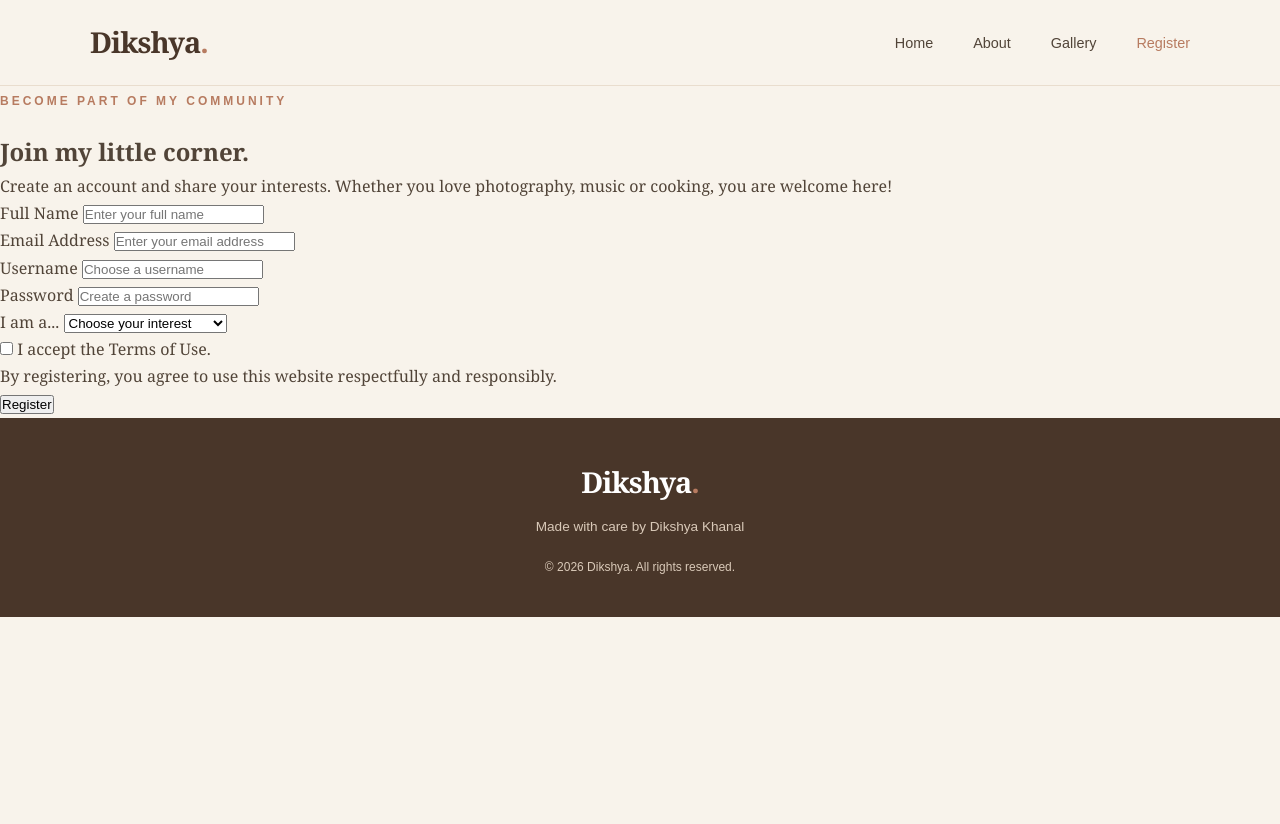
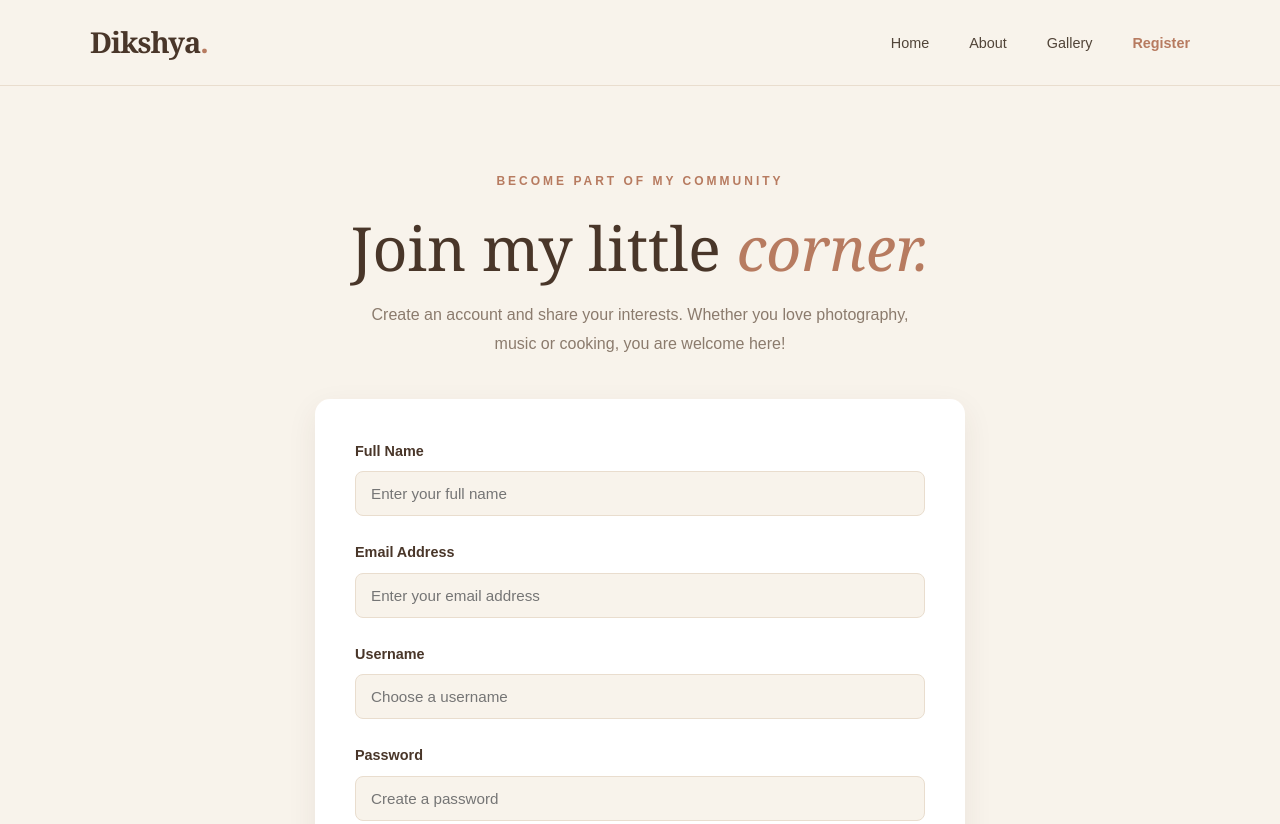
Before and after one commit to dikshhuu/S2-BasicsOfWebDevelopment, a plain HTML site: page a5/register.html in a window 1280 px wide. Shown: the top 824 px of the page. Before the commit the page ends 800 px from the top, so only its background shows below. Drawn offline with Linux system fonts and the light colour scheme.

Commit message:
Update portfolio version and add registration styles
Updated the portfolio version to A5 and added a registration section with styles.

```diff
--- a/a5/style.css
+++ b/a5/style.css
@@ -1,6 +1,8 @@
+
 /*
-    A4 - Creative Personal Portfolio
+    A5 - Creative Personal Portfolio
     Author: Dikshya Khanal
+    Modified by: Dikshya Khanal
     Last modified: 2026-11-15
 */
 
@@ -92,6 +94,10 @@ nav a:not(.logo) {
 nav a:hover,
 nav a.active {
     color: var(--terracotta);
+}
+
+nav a.active {
+    font-weight: bold;
 }
 
 /* ==================================
@@ -430,16 +436,8 @@ footer {
     background-color: var(--beige);
 }
 
-.photo-image img {
-    display: block;
-    width: 100%;
-    height: 100%;
-    object-fit: cover;
-    transition: transform 0.4s ease;
+/* Clickable gallery images */
 
-}
-
-    /* Clickable gallery images */
 .photo-image a {
     display: block;
     width: 100%;
@@ -447,6 +445,13 @@ footer {
     cursor: zoom-in;
 }
 
+.photo-image img {
+    display: block;
+    width: 100%;
+    height: 100%;
+    object-fit: cover;
+    transition: transform 0.4s ease;
+}
 
 .photo-card:hover .photo-image img {
     transform: scale(1.04);
@@ -585,3 +590,187 @@ footer {
         font-size: 0.75rem;
     }
 }
+
+/* ==================================
+   REGISTRATION PAGE
+================================== */
+
+.register-section {
+    background-color: var(--cream);
+    padding: 80px 0 100px;
+    min-height: 700px;
+}
+
+.register-container {
+    width: min(650px, 90%);
+    margin: 0 auto;
+}
+
+.register-heading {
+    text-align: center;
+    margin-bottom: 2.5rem;
+}
+
+.register-heading h1 {
+    font-size: clamp(2.5rem, 5vw, 3.8rem);
+    line-height: 1.2;
+    font-weight: normal;
+    color: var(--dark-brown);
+    margin-bottom: 1rem;
+}
+
+.register-heading h1 span {
+    color: var(--terracotta);
+    font-style: italic;
+}
+
+.register-heading p {
+    max-width: 550px;
+    margin: 0 auto;
+    color: var(--muted);
+    font-family: Arial, sans-serif;
+    line-height: 1.8;
+}
+
+/* Registration form container */
+
+.register-form {
+    background-color: var(--white);
+    padding: 40px;
+    border-radius: 15px;
+    box-shadow: 0 10px 30px rgba(73, 54, 41, 0.08);
+}
+
+/* Form fields */
+
+.form-group {
+    margin-bottom: 1.5rem;
+}
+
+.form-group label {
+    display: block;
+    color: var(--dark-brown);
+    font-family: Arial, sans-serif;
+    font-weight: bold;
+    font-size: 0.9rem;
+    margin-bottom: 0.5rem;
+}
+
+.form-group input,
+.form-group select {
+    display: block;
+    width: 100%;
+    padding: 13px 15px;
+    border: 1px solid var(--beige);
+    border-radius: 8px;
+    background-color: var(--cream);
+    color: var(--text);
+    font-family: Arial, sans-serif;
+    font-size: 0.95rem;
+}
+
+.form-group input:focus,
+.form-group select:focus {
+    outline: none;
+    border-color: var(--terracotta);
+    box-shadow: 0 0 0 3px rgba(183, 123, 96, 0.15);
+}
+
+/* Terms and conditions */
+
+.terms-group {
+    display: flex;
+    align-items: flex-start;
+    gap: 10px;
+    margin: 1.5rem 0 0.5rem;
+}
+
+.terms-group input {
+    width: 17px;
+    height: 17px;
+    margin-top: 4px;
+    accent-color: var(--brown);
+    cursor: pointer;
+    flex-shrink: 0;
+}
+
+.terms-group label {
+    color: var(--text);
+    font-family: Arial, sans-serif;
+    font-size: 0.9rem;
+    cursor: pointer;
+}
+
+.terms-note {
+    color: var(--muted);
+    font-family: Arial, sans-serif;
+    font-size: 0.8rem;
+    line-height: 1.6;
+    margin-bottom: 1.5rem;
+}
+
+/* Register button */
+
+.register-button {
+    display: block;
+    width: 100%;
+    padding: 15px;
+    border: none;
+    border-radius: 30px;
+    background-color: var(--brown);
+    color: var(--white);
+    font-family: Arial, sans-serif;
+    font-size: 1rem;
+    font-weight: bold;
+    cursor: pointer;
+    transition: background-color 0.3s ease,
+                transform 0.3s ease;
+}
+
+.register-button:hover {
+    background-color: var(--terracotta);
+    transform: translateY(-2px);
+}
+
+/* ==================================
+   REGISTRATION MOBILE LAYOUT
+================================== */
+
+@media (max-width: 700px) {
+
+    .register-section {
+        padding: 55px 0 70px;
+    }
+
+    .register-form {
+        padding: 28px 22px;
+    }
+
+    .register-heading {
+        margin-bottom: 2rem;
+    }
+
+    nav ul {
+        flex-wrap: wrap;
+        justify-content: flex-end;
+    }
+}
+
+@media (max-width: 400px) {
+
+    .register-form {
+        padding: 22px 16px;
+    }
+
+    .register-heading h1 {
+        font-size: 2.3rem;
+    }
+
+    nav ul {
+        gap: 0.5rem;
+    }
+
+    nav a:not(.logo) {
+        font-size: 0.7rem;
+    }
+}
```
